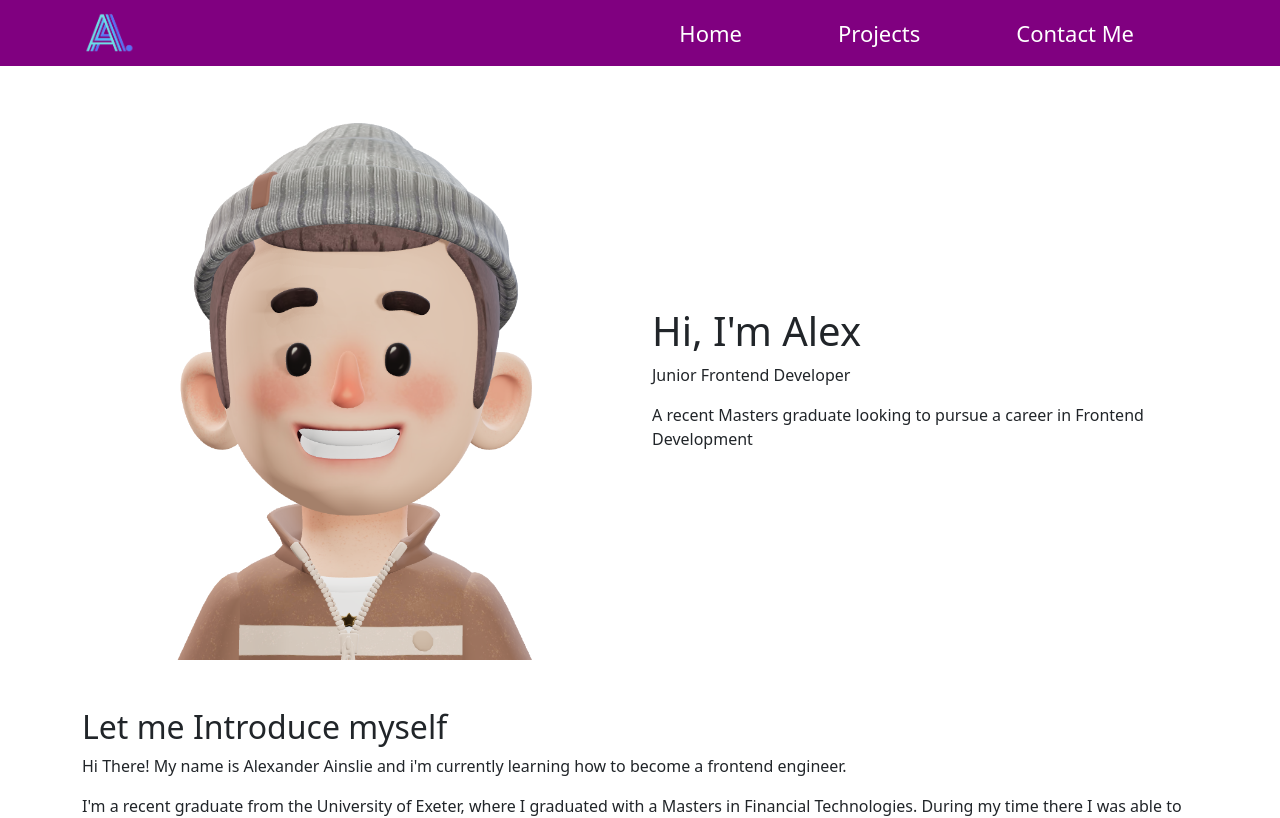
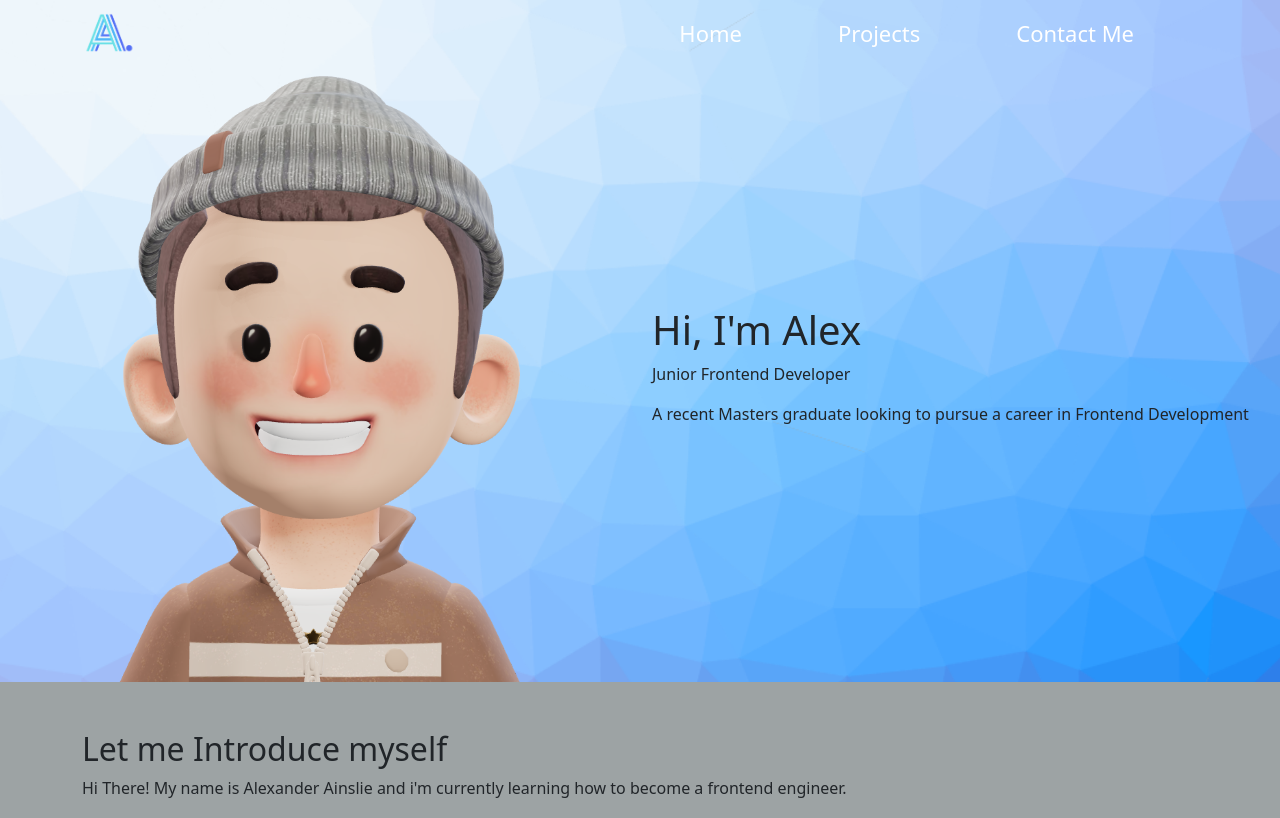
Before and after one commit to AlexAins/React-Portfolio, a React (Create React App) app: page / in a window 1280 px wide. Shown: the top 818 px of the page. Built offline with nearby package versions, Linux system fonts and the light colour scheme.

Commit message:
Added background to homescreen and edited navbar to be transparent

```diff
--- /dev/null
+++ b/src/App.css
@@ -0,0 +1,3 @@
+#app{
+    background-color: #9DA3A4;
+}
--- a/src/App.js
+++ b/src/App.js
@@ -6,11 +6,12 @@ import Contact from './components/Contact/Contact';
 import Portfolio from './components/Projects/Portfolio';
 import 'bootstrap/dist/js/bootstrap.bundle'
 import Footer from './components/Footer/Footer';
+import './App.css';
 
 function App() {
   return (
     <Router>
-      <div>
+      <div id="app">
         <Header />
         <Routes>
           <Route path="/" element={<Home />} />
--- a/src/components/Contact/Contact.css
+++ b/src/components/Contact/Contact.css
@@ -0,0 +1,3 @@
+#contactContainer{
+    padding-top: 66px;
+}
--- a/src/components/Contact/Contact.js
+++ b/src/components/Contact/Contact.js
@@ -1,10 +1,11 @@
 import React from "react";
 import ContactCard from "./ContactCard";
 import ContactLinks from "./ContactLinks";
+import "./Contact.css";
 
 function Contact() {
   return (
-    <div className="container">
+    <div className="container" id="contactContainer">
       <div className="row">
         <h1>Connect with Me</h1>
         <ContactLinks />
--- a/src/components/Header/Header.css
+++ b/src/components/Header/Header.css
@@ -1,9 +1,11 @@
 .navbar{
-    background: purple;
+    background: transparent;
+    margin-bottom: -66px;
 }
 
 .navbar.active{
-    background: linear-gradient(90deg, #103CE7,#64E9FF);
+    background: #1b1a2ea9;
+    backdrop-filter: blur(15px);
 }
 
 .nav-item{
--- a/src/components/Home/Home.CSS
+++ b/src/components/Home/Home.CSS
@@ -6,3 +6,9 @@
     transform: scale(1.05);
     box-shadow: 2px 2px #ff006e;
 }
+
+#titleScreen{
+    background-image: url("../../assets/cool-background.png");
+    background-size: 120%;
+    padding-top: 66px;
+}
--- a/src/components/Home/Home.js
+++ b/src/components/Home/Home.js
@@ -1,21 +1,13 @@
 import React from "react";
-import avatar from "../../assets/peeps-avatar-alpha.png"
+import HomeJumbo from "./HomeJumbo";
 import HomeCards from "./HomeCards";
 import "./Home.css";
 
 function Home() {
   return (
-    <div className="container mt-5">
-      <div className="row align-items-center">
-        <div className="col-6">
-          <img src={avatar} alt="Avatar of a male" className="w-100"/>
-        </div>
-        <div className="col-6">
-          <h1>Hi, I'm Alex</h1>
-          <p>Junior Frontend Developer </p>
-          <p>A recent Masters graduate looking to pursue a career in Frontend Development</p>
-        </div>
-      </div>
+    <div>
+      <HomeJumbo />
+      <div className="container mt-5 pb-2">
         <div className="row mt-5">
           <h2>Let me Introduce myself</h2>
           <div className="col-12">
@@ -30,6 +22,7 @@ function Home() {
           <HomeCards />
         </div>
       </div>
+    </div>
   );
 }
 
--- /dev/null
+++ b/src/components/Home/HomeJumbo.js
@@ -0,0 +1,21 @@
+import React from "react";
+import avatar from "../../assets/peeps-avatar-alpha.png"
+
+function HomeJumbo(){
+    return(
+        <div className="container-fluid" id="titleScreen">
+            <div className="row align-items-center">
+                <div className="col-6">
+                    <img src={avatar} alt="Avatar of a male" className="w-100"/>
+                </div>
+                <div className="col-6">
+                    <h1>Hi, I'm Alex</h1>
+                    <p>Junior Frontend Developer </p>
+                    <p>A recent Masters graduate looking to pursue a career in Frontend Development</p>
+                </div>
+            </div>
+        </div>
+    )
+}
+
+export default HomeJumbo;
--- a/src/components/Projects/Portfolio.js
+++ b/src/components/Projects/Portfolio.js
@@ -1,6 +1,7 @@
 import React from "react";
 import ProjectCard from "./ProjectCard";
 import projects from "./projects.json";
+import "./Projects.css";
 
 
 class Portfolio extends React.Component {
@@ -13,7 +14,7 @@ class Portfolio extends React.Component {
 
   render(){
     return (
-      <div className="container">
+      <div className="container" id="portfolioContainer">
         <h1>My Portfolio</h1>
         <p>
           Here are a few projects I've recently worked on.
--- a/src/components/Projects/Projects.css
+++ b/src/components/Projects/Projects.css
@@ -0,0 +1,3 @@
+#portfolioContainer{
+    padding-top: 66px;
+}
```
Also changed, not shown: src/assets/cool-background.png (added). Lines whose indentation alone changed are shown as unchanged.
